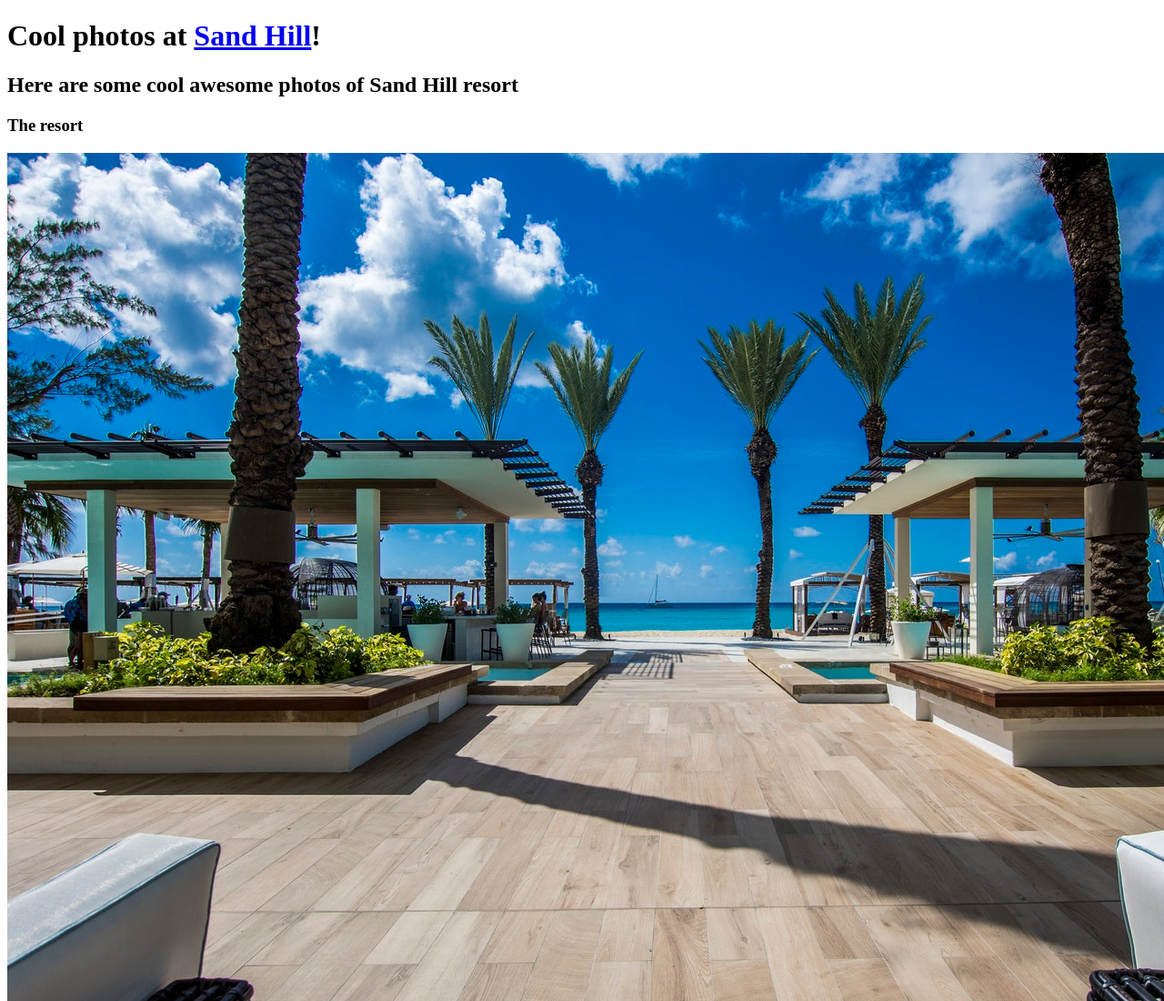
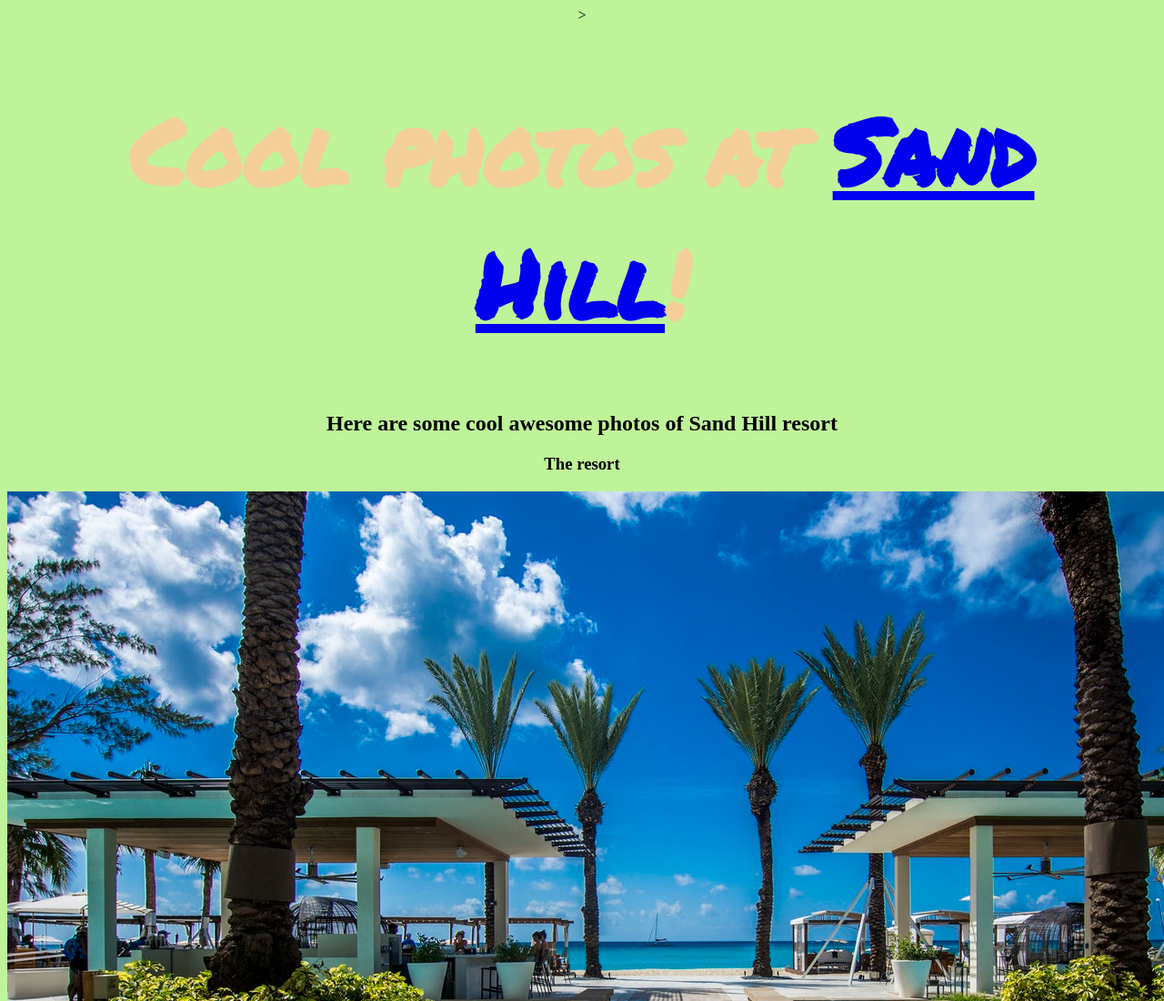
Before and after one commit to reese-lee/resort-actual, a plain HTML site: page resort-pictures.html in a window 1280 px wide. Shown: the top 1100 px of the page at 91% size. Drawn offline with Linux system fonts and the light colour scheme.

Commit message:
add light elements

```diff
--- a/css/styles.css
+++ b/css/styles.css
@@ -1 +1,15 @@
-body {text-align: center}
+body {
+  text-align: center;
+  background-color: #BEF399;
+}
+
+h1{
+  font-size: 100px;
+  font-family: 'Permanent Marker', cursive;
+  color: #F3CE99;
+}
+
+p {
+  font-size: 80px;
+  line-height: .6em;
+}
--- a/resort-pictures.html
+++ b/resort-pictures.html
@@ -1,6 +1,7 @@
 <!DOCTYPE html>
 <head>
-  <link href="css/styles.css" rel="stylesheet" type=link css "text/css">
+  <link href="css/styles.css" rel="stylesheet" type="text/css">>
+  <link href="https://fonts.googleapis.com/css?family=Permanent+Marker" rel="stylesheet">
   <title>Resort Photos</title>
 </head>
 <body>
```
Also changed, not shown: index.html (+2 -1 lines), resort-accommodations.html (+2 -1 lines), resort-activities.html (+2 -1 lines).
